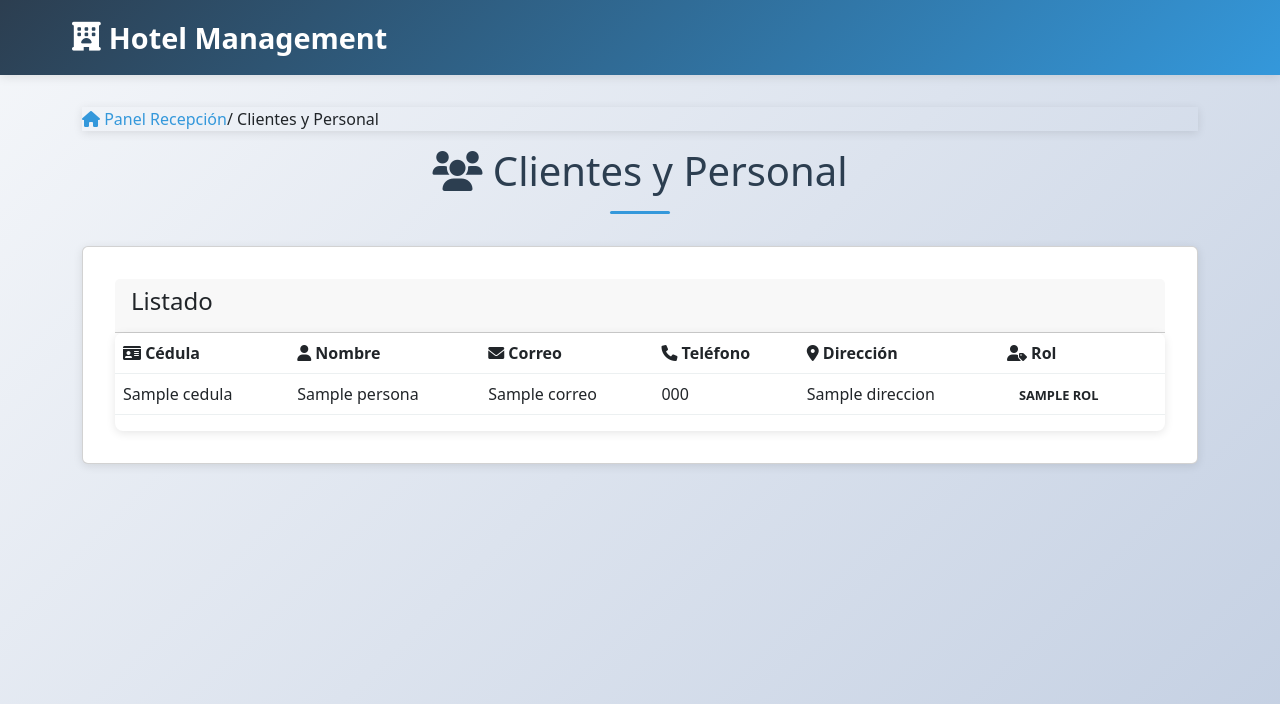
After one commit to KevinPalomino/HotelPython, a Python web app: template app/templates/recepcion/clientes_personal.html in a window 1280 px wide. The commit adds this page. Shown: the top 704 px of the page. Run offline with Jinja, Linux system fonts and the light colour scheme; the template is opened without the code that fills it: most values are stand-ins (such as "Sample title", 1, 10 or a date in 2020).

Commit message:
Modulo agregado en el apartado de recepcionista: cliente/personal

```diff
--- /dev/null
+++ b/app/templates/recepcion/clientes_personal.html
@@ -0,0 +1,47 @@
+{% extends "base.html" %} {% block title %}Clientes y Personal - Hotel
+Management{% endblock %} {% block content %}
+<div class="breadcrumb">
+  <a href="{{ url_for('recepcion.panel_recepcionista') }}">
+    <i class="fas fa-home"></i> Panel Recepción
+  </a>
+  <span> / Clientes y Personal</span>
+</div>
+
+<h1 class="page-title">
+  <i class="fas fa-users"></i>
+  Clientes y Personal
+</h1>
+
+<div class="card">
+  <div class="card-header">
+    <h2 class="card-title">Listado</h2>
+  </div>
+
+  <div class="table-container">
+    <table class="table">
+      <thead>
+        <tr>
+          <th><i class="fas fa-id-card"></i> Cédula</th>
+          <th><i class="fas fa-user"></i> Nombre</th>
+          <th><i class="fas fa-envelope"></i> Correo</th>
+          <th><i class="fas fa-phone"></i> Teléfono</th>
+          <th><i class="fas fa-map-marker-alt"></i> Dirección</th>
+          <th><i class="fas fa-user-tag"></i> Rol</th>
+        </tr>
+      </thead>
+      <tbody>
+        {% for persona in personas %}
+        <tr>
+          <td>{{ persona.cedula }}</td>
+          <td>{{ persona.nombre }}</td>
+          <td>{{ persona.correo }}</td>
+          <td>{{ persona.telefono }}</td>
+          <td>{{ persona.direccion }}</td>
+          <td><span class="status-badge">{{ persona.rol.nombre }}</span></td>
+        </tr>
+        {% endfor %}
+      </tbody>
+    </table>
+  </div>
+</div>
+{% endblock %}
```
Also changed, not shown: app/routes/recepcion_routes.py (+17 -0 lines), app/templates/recepcion/panel.html (+11 -0 lines).
